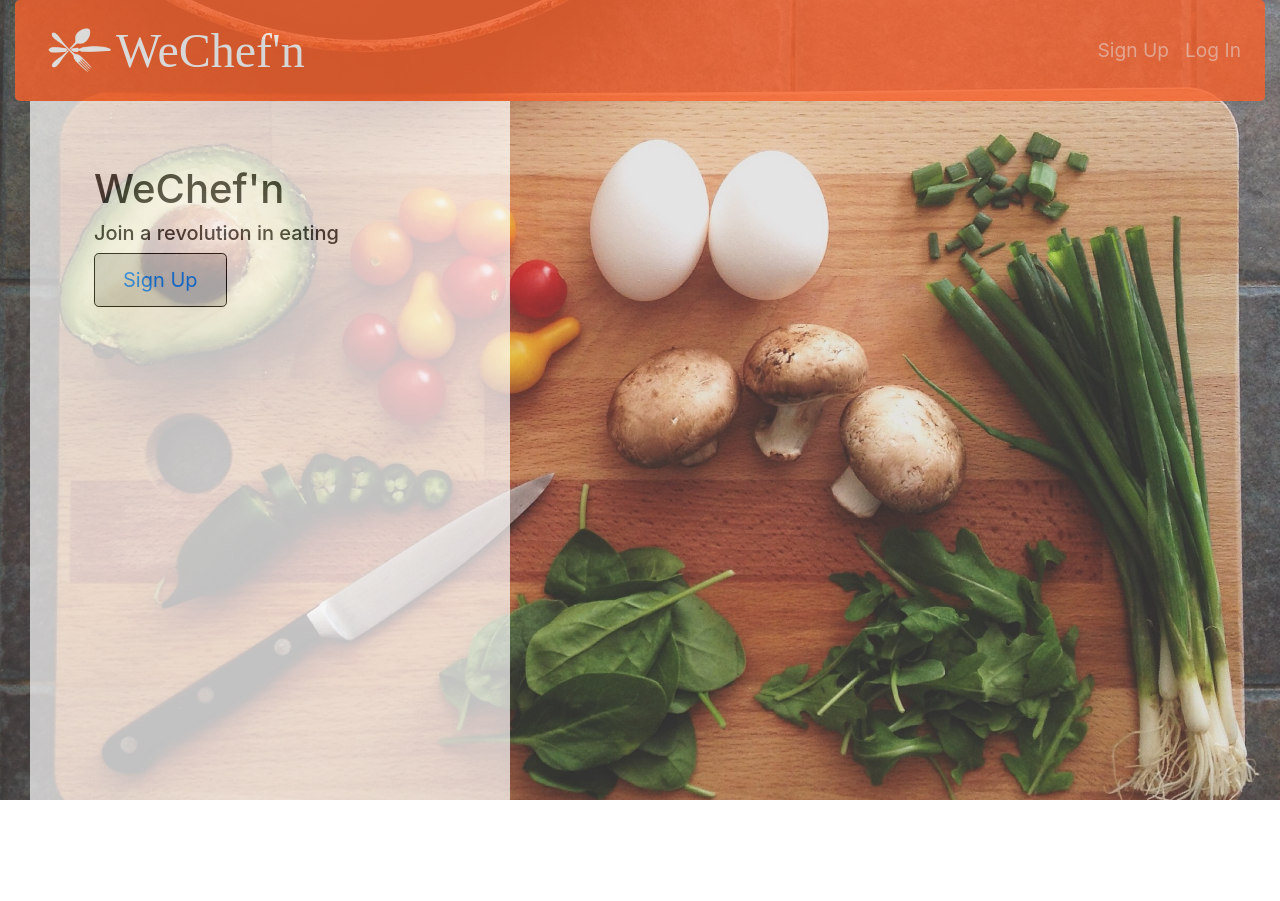
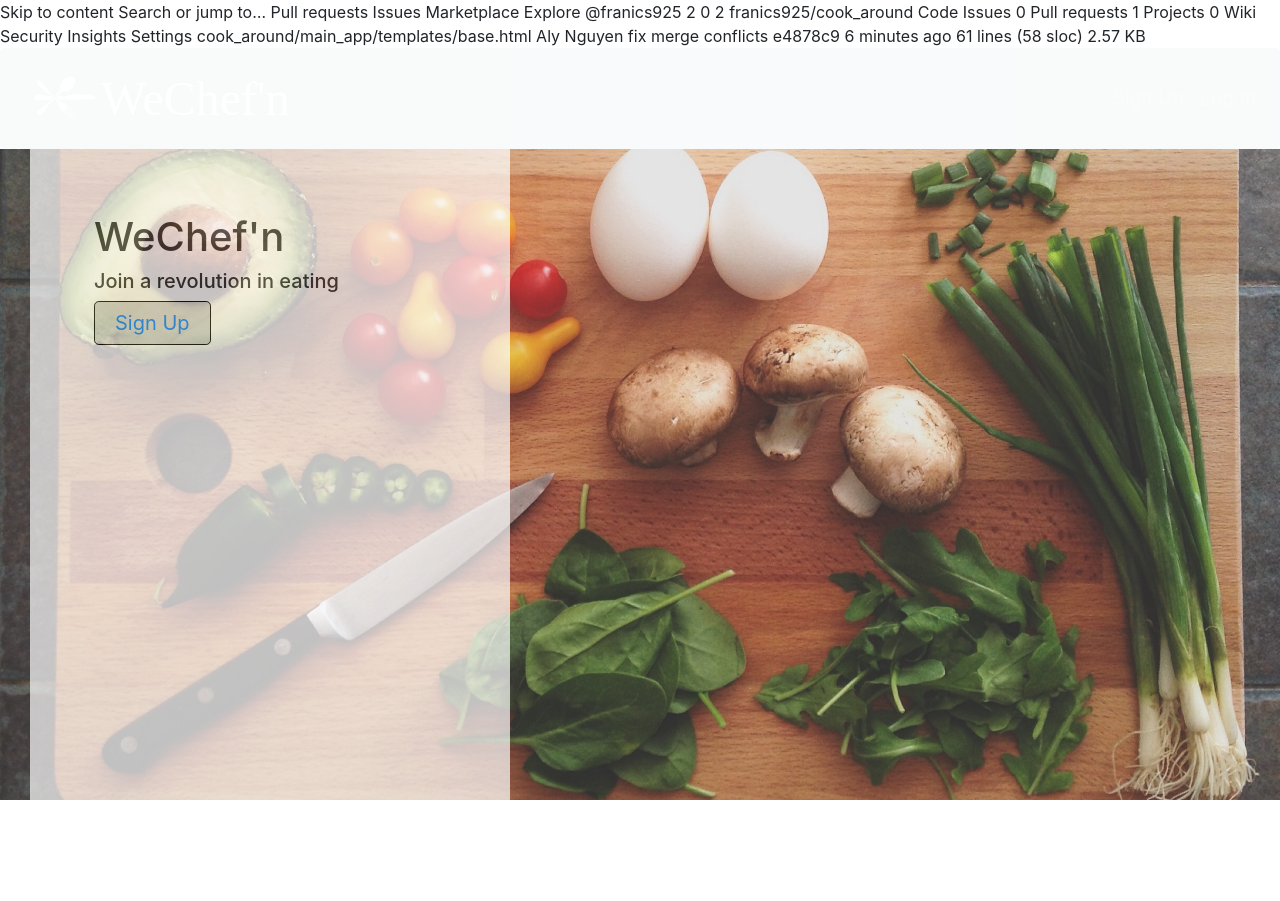
Before and after one commit to franics925/cook_around, a Django app: page / in a window 1280 px wide. After the commit the page ends 800 px from the top, so only its background shows below. Run offline with Django 3.2, Linux system fonts and the light colour scheme; some libraries are stand-ins or nearby versions.

Commit message:
edit base.html

```diff
--- a/main_app/templates/base.html
+++ b/main_app/templates/base.html
@@ -1,3 +1,21 @@
+Skip to content
+
+Search or jump to…
+
+Pull requests
+Issues
+Marketplace
+Explore
+
+@franics925
+2
+0 2 franics925/cook_around
+ Code  Issues 0  Pull requests 1  Projects 0  Wiki  Security  Insights  Settings
+cook_around/main_app/templates/base.html
+ Aly Nguyen fix merge conflicts
+e4878c9 6 minutes ago
+61 lines (58 sloc)  2.57 KB
+
 {% load static %}
 
 <!DOCTYPE html>
@@ -14,9 +32,8 @@
   <title>WeChef'n</title>
 </head>
 <body>
-<main class="container">
 <header class="position-sticky">
-    <nav class="navbar navbar-expand-lg navbar-light">
+  <nav class="navbar navbar-expand-lg navbar-light bg-light">
     <img src="{% static '/images/black-2420162_1920.png' %}" class="d-inline-block align-top" alt="" id="headerLogo">
     <a class="navbar-brand" href="{% url 'home' %}" id="headerTitle">WeChef'n</a>
     <button class="navbar-toggler" type="button" data-toggle="collapse" data-target="#navbarText" aria-controls="navbarText" aria-expanded="false" aria-label="Toggle navigation">
@@ -26,10 +43,10 @@
       <ul class="navbar-nav ml-auto">
         {% if user.is_authenticated %}
         <li class="nav-item active">
-              <a class="nav-link" href="{% url 'index' %}">All Meals <span class="sr-only">(current)</span></a>
+          <a class="nav-link" href="{% url 'cart' %}">Cart<span class="sr-only">(current)</span></a>
         </li>
         <li class="nav-item active">
-              <a class="nav-link" href="{% url 'cart' %}">View Cart <span class="sr-only">(current)</span></a>
+          <a class="nav-link" href="{% url 'index' %}">All Meals <span class="sr-only">(current)</span></a>
         </li>
         <li class="nav-item active">
           <a class="nav-link" href="{% url 'meal_create' %}">Create A Meal <span class="sr-only">(current)</span></a>
@@ -53,18 +70,10 @@
   </nav>
 </header>
 
+<main class="container">
   {% block content %}
   {% endblock %}
 </main>
 
 </body>
-<!-- <footer class="position-sticky">
-    <nav class="navbar navbar-expand-lg navbar-light">
-        <ul class="navbar-nav ml-auto">
-            <li class="nav-item active">
-                <a class="nav-link" href="{% url 'cart' %}">View Cart <span class="sr-only">(current)</span></a>
-            </li>
-        </ul>
-    </nav>
-</footer> -->
 </html>
```
Lines whose indentation alone changed are shown as unchanged.
